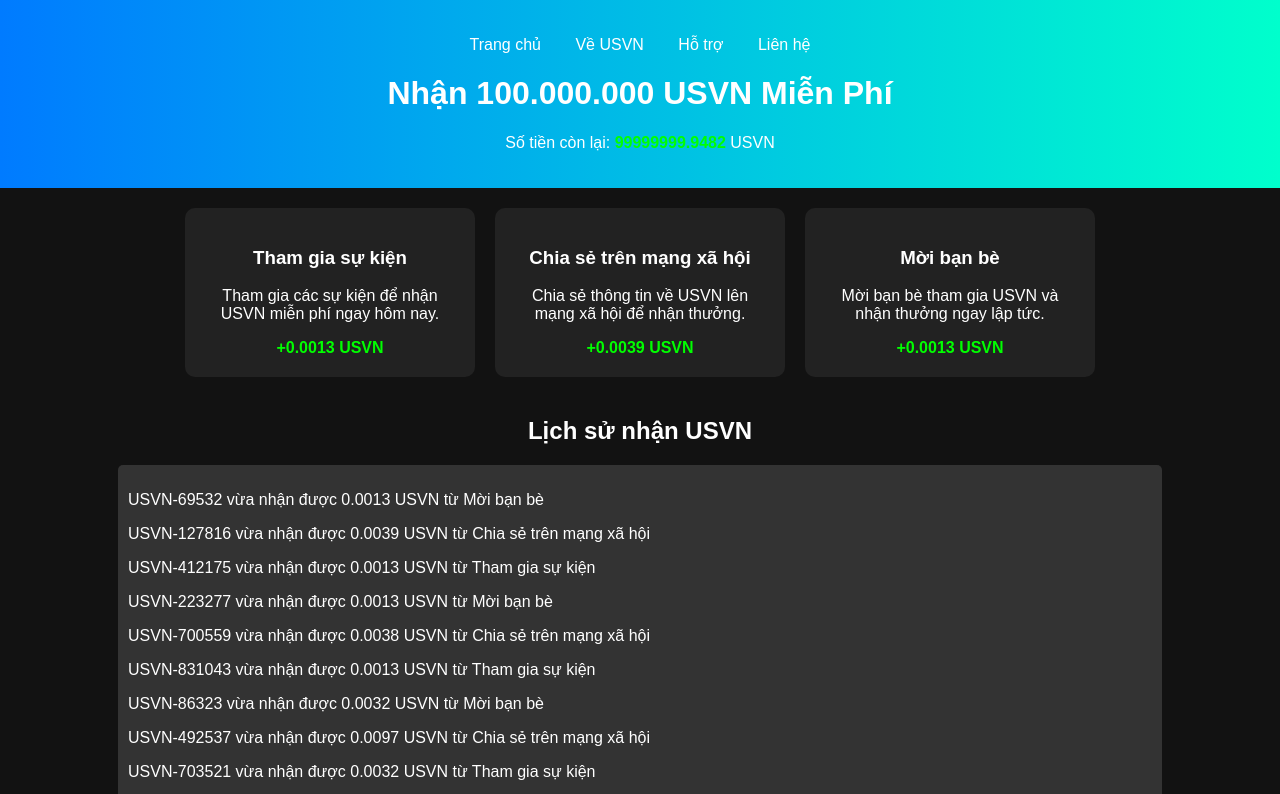
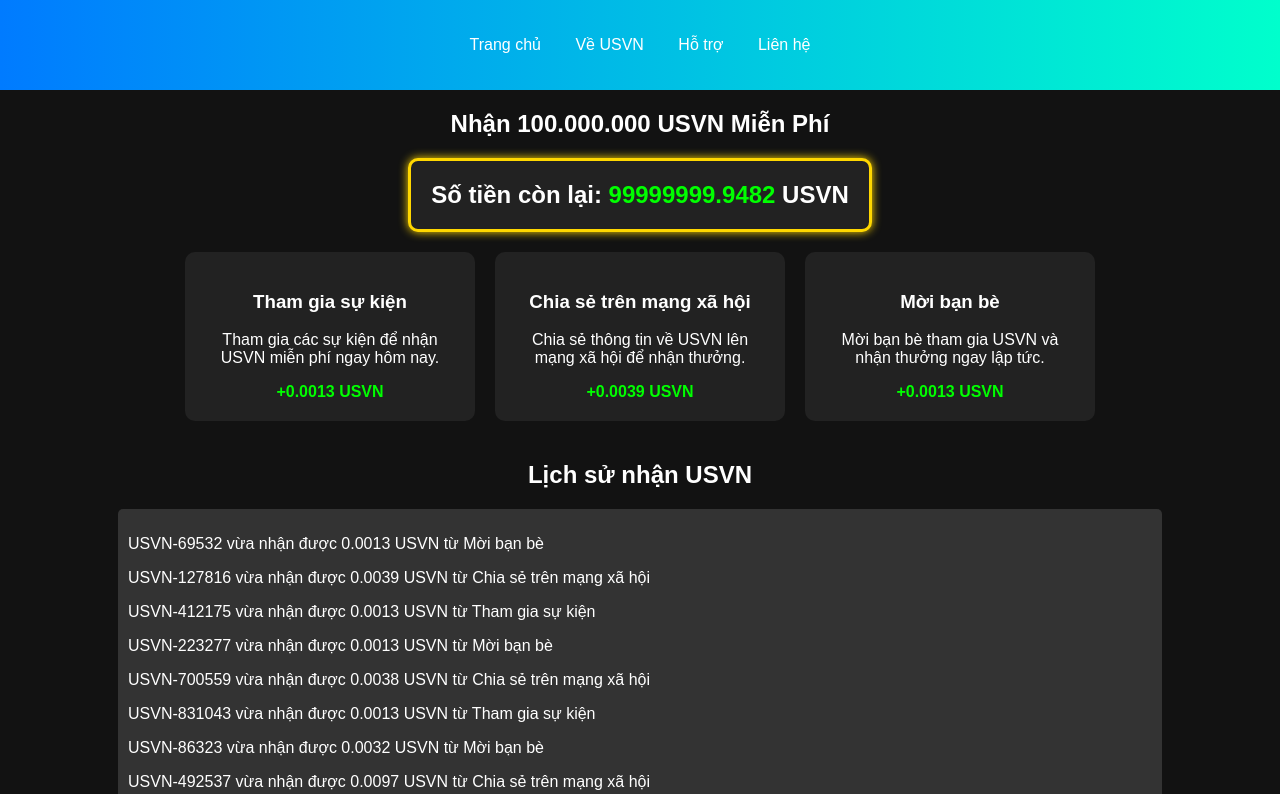
Before and after one commit to usvn-vn/usvn-coin, a plain HTML site: page nhan-usvn.html in a window 1280 px wide. Shown: the top 794 px of the page. Drawn offline with Linux system fonts and the light colour scheme.

Commit message:
Update nhan-usvn.html

```diff
--- a/nhan-usvn.html
+++ b/nhan-usvn.html
@@ -34,6 +34,16 @@
             color: #00ff00;
             font-weight: bold;
             transition: color 0.5s ease-in-out;
+        }
+        .counter-box {
+            background: #222;
+            padding: 20px;
+            border-radius: 10px;
+            display: inline-block;
+            font-size: 24px;
+            font-weight: bold;
+            border: 3px solid gold;
+            box-shadow: 0px 0px 10px gold;
         }
         .features {
             display: flex;
@@ -78,9 +88,14 @@
                 <li><a href="#">Liên hệ</a></li>
             </ul>
         </nav>
+    </header>
+
+    <section>
         <h1>Nhận 100.000.000 USVN Miễn Phí</h1>
-        <p>Số tiền còn lại: <span id="remaining-usvn" class="highlight">100000000.0000</span> USVN</p>
-    </header>
+        <div class="counter-box">
+            Số tiền còn lại: <span id="remaining-usvn" class="highlight">100000000.0000</span> USVN
+        </div>
+    </section>
 
     <section class="features">
         <div class="feature-box">
@@ -102,9 +117,7 @@
 
     <section>
         <h2>Lịch sử nhận USVN</h2>
-        <div id="history">
-            <p>Ví dụ: xxxx vừa nhận được từ ...</p>
-        </div>
+        <div id="history"></div>
     </section>
 
     <footer>
@@ -113,7 +126,12 @@
 
     <script>
         let historyList = [];
-        let remainingUSVN = 100000000.0000;
+        let startTime = localStorage.getItem("startTime") || Date.now();
+        let initialUSVN = 100000000.0000;
+        let elapsedTime = (Date.now() - startTime) / 1000;
+        let remainingUSVN = initialUSVN - (elapsedTime / 180);
+        localStorage.setItem("startTime", startTime);
+
         const thamGia = 2;
         const chiaSe = 6;
         const moiBanBe = 2;
@@ -130,8 +148,8 @@
             let totalDecrease = (Math.random() * 2 + 1) / 180;
             if (remainingUSVN > totalDecrease) {
                 remainingUSVN -= totalDecrease;
-                let remainingText = remainingUSVN.toFixed(4);
-                document.getElementById("remaining-usvn").innerText = remainingText;
+                localStorage.setItem("remainingUSVN", remainingUSVN);
+                document.getElementById("remaining-usvn").innerText = remainingUSVN.toFixed(4);
 
                 let thamGiaAmount = totalDecrease * (thamGia / 10);
                 let chiaSeAmount = totalDecrease * (chiaSe / 10);
```
